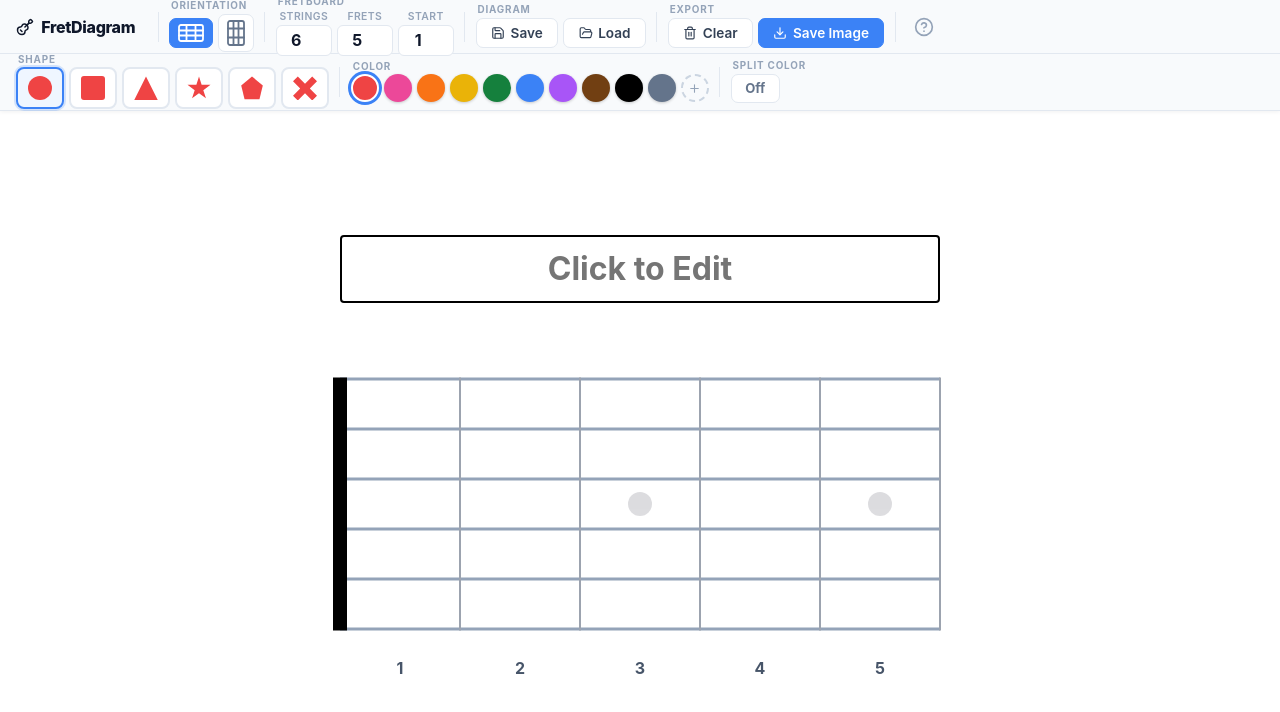
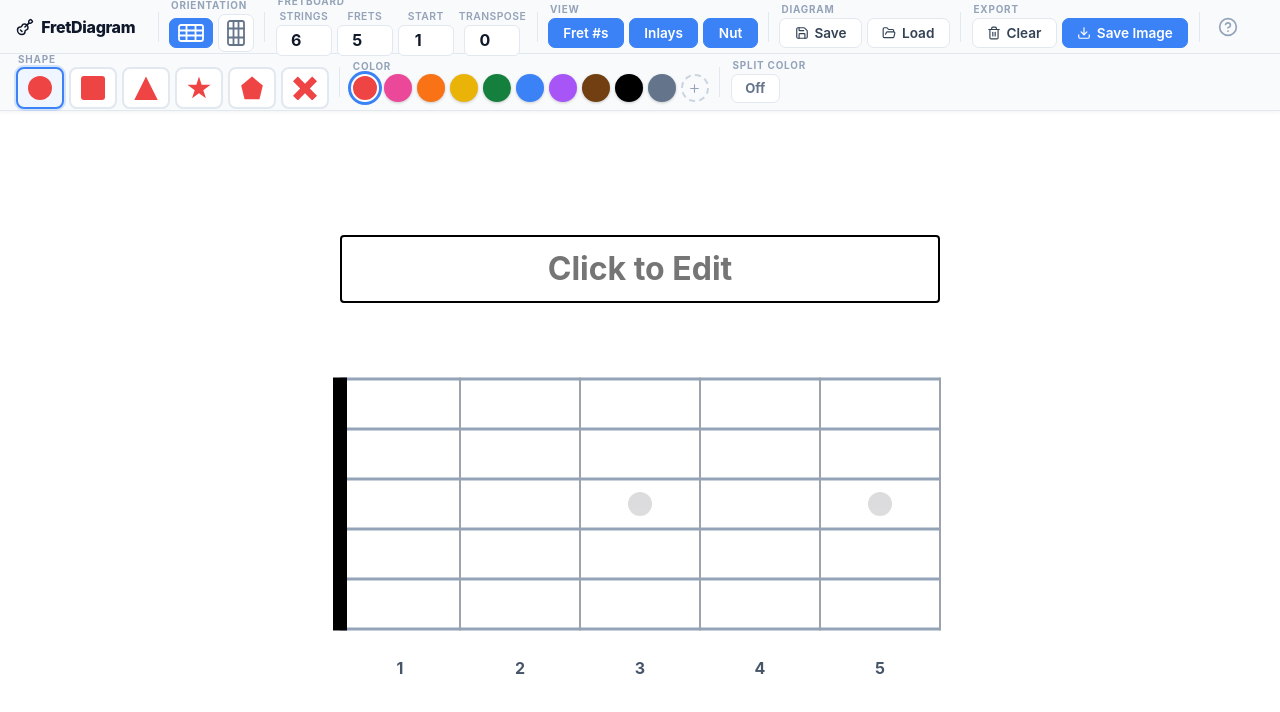
Before and after one commit to hankyukim89/Guitarfretboard, a React (Vite) app: page / in a window 1280 px wide. Shown: the top 712 px of the page. Built offline with nearby package versions, Linux system fonts and the light colour scheme.

Commit message:
feat: add transposition control and toggle controls for fret numbers, inlays, and nut

```diff
--- a/src/App.jsx
+++ b/src/App.jsx
@@ -11,8 +11,13 @@ function App() {
     strings: 6,
     frets: 5,
     startFret: 1,
-    orientation: 'horizontal'
+    orientation: 'horizontal',
+    showFretNumbers: true,
+    showInlays: true,
+    showNut: true,
   });
+
+  const [transpose, setTranspose] = useState(0);
 
   const [chordName, setChordName] = useState('');
 
@@ -86,6 +91,18 @@ function App() {
           : m
       )
     );
+  };
+
+  const handleTransposeChange = (newValue) => {
+    const val = isNaN(newValue) ? 0 : newValue;
+    const delta = val - transpose;
+    setTranspose(val);
+    if (delta !== 0) {
+      setMarks(prevMarks => prevMarks.map(m => ({
+        ...m,
+        fretIndex: m.fretIndex + delta
+      })));
+    }
   };
 
   const handleClear = () => {
@@ -200,6 +217,8 @@ function App() {
         setConfig={setConfig}
         activeTool={activeTool}
         setActiveTool={setActiveTool}
+        transpose={transpose}
+        onTransposeChange={handleTransposeChange}
         onClear={handleClear}
         onDownload={handleDownload}
         onSave={handleSaveDiagram}
--- a/src/components/ControlPanel.jsx
+++ b/src/components/ControlPanel.jsx
@@ -14,6 +14,7 @@ const SHAPES = ['circle', 'square', 'triangle', 'star', 'pentagon', 'cross'];
 const ControlPanel = ({
     config, setConfig,
     activeTool, setActiveTool,
+    transpose, onTransposeChange,
     onClear, onDownload, onSave,
     onModalToggle,
     isLoadSidebarOpen, setIsLoadSidebarOpen,
@@ -111,6 +112,46 @@ const ControlPanel = ({
                             <span>Start</span>
                             <input type="number" name="startFret" value={config.startFret} onChange={handleChange} min="1" max="24" />
                         </label>
+                        <label className="tb-num">
+                            <span>Transpose</span>
+                            <input
+                                type="number"
+                                value={transpose}
+                                onChange={(e) => onTransposeChange(parseInt(e.target.value, 10))}
+                                min="-24"
+                                max="24"
+                            />
+                        </label>
+                    </div>
+                </div>
+
+                <div className="tb-sep" />
+
+                {/* View toggles */}
+                <div className="tb-group">
+                    <span className="tb-label">View</span>
+                    <div className="tb-row-items">
+                        <button
+                            className={`tb-btn ${config.showFretNumbers ? 'is-active' : ''}`}
+                            onClick={() => setConfig({ ...config, showFretNumbers: !config.showFretNumbers })}
+                            title="Toggle fret numbers"
+                        >
+                            Fret #s
+                        </button>
+                        <button
+                            className={`tb-btn ${config.showInlays ? 'is-active' : ''}`}
+                            onClick={() => setConfig({ ...config, showInlays: !config.showInlays })}
+                            title="Toggle fret inlays"
+                        >
+                            Inlays
+                        </button>
+                        <button
+                            className={`tb-btn ${config.showNut ? 'is-active' : ''}`}
+                            onClick={() => setConfig({ ...config, showNut: !config.showNut })}
+                            title="Toggle nut"
+                        >
+                            Nut
+                        </button>
                     </div>
                 </div>
 
@@ -180,9 +221,9 @@ const ControlPanel = ({
                         {allColors.map((color, i) => (
                             <button
                                 key={i}
-                                className={`tb-color ${activeTool.color === color && !activeTool.color2 ? 'is-active' : ''}`}
+                                className={`tb-color ${activeTool.color === color ? 'is-active' : ''}`}
                                 style={{ backgroundColor: color }}
-                                onClick={() => setActiveTool({ ...activeTool, color, color2: null })}
+                                onClick={() => setActiveTool({ ...activeTool, color })}
                                 title={color}
                             />
                         ))}
@@ -229,8 +270,8 @@ const ControlPanel = ({
                 <CustomColorPicker
                     activeColor={showColorPicker === 'color2' ? (activeTool.color2 || activeTool.color) : activeTool.color}
                     onSelectColor={(color) => {
-                        if (showColorPicker === 'color2') setActiveTool({ ...activeTool, color2: color });
-                        else setActiveTool({ ...activeTool, color });
+                        if (showColorPicker === 'color2') setActiveTool(prev => ({ ...prev, color2: color }));
+                        else setActiveTool(prev => ({ ...prev, color }));
                     }}
                     onClose={() => setShowColorPicker(false)}
                 />
--- a/src/components/Fretboard.jsx
+++ b/src/components/Fretboard.jsx
@@ -242,6 +242,7 @@ const Fretboard = ({
 
                                 {/* Frets (Lines) */}
                                 {Array.from({ length: config.frets + 1 }).map((_, i) => {
+                                    const isNut = i === 0 && config.startFret === 1 && config.showNut !== false;
                                     if (isVertical) {
                                         const lineY = PADDING_X + i * FRET_SPACING;
                                         return (
@@ -251,8 +252,8 @@ const Fretboard = ({
                                                 y1={lineY}
                                                 x2={width - PADDING_Y + 1.5}
                                                 y2={lineY}
-                                                stroke={i === 0 && config.startFret === 1 ? "var(--nut-color)" : "var(--fret-wire)"}
-                                                strokeWidth={(i === 0 && config.startFret === 1) ? 14 : 2}
+                                                stroke={isNut ? "var(--nut-color)" : "var(--fret-wire)"}
+                                                strokeWidth={isNut ? 14 : 2}
                                                 strokeLinecap="butt"
                                             />
                                         );
@@ -264,15 +265,15 @@ const Fretboard = ({
                                             y1={PADDING_Y - 1.5}
                                             x2={PADDING_X + i * FRET_SPACING}
                                             y2={height - PADDING_Y + 1.5}
-                                            stroke={i === 0 && config.startFret === 1 ? "var(--nut-color)" : "var(--fret-wire)"}
-                                            strokeWidth={(i === 0 && config.startFret === 1) ? 14 : 2}
+                                            stroke={isNut ? "var(--nut-color)" : "var(--fret-wire)"}
+                                            strokeWidth={isNut ? 14 : 2}
                                             strokeLinecap="butt"
                                         />
                                     );
                                 })}
 
                                 {/* Inlays (Dots) */}
-                                {Array.from({ length: config.frets }).map((_, i) => {
+                                {config.showInlays !== false && Array.from({ length: config.frets }).map((_, i) => {
                                     const fretNum = config.startFret + i;
                                     if (!INLAYS.includes(fretNum)) return null;
                                     const isDouble = DOUBLE_INLAYS.includes(fretNum);
@@ -309,7 +310,7 @@ const Fretboard = ({
                                 })}
 
                                 {/* Fret Numbers */}
-                                {Array.from({ length: config.frets }).map((_, i) => {
+                                {config.showFretNumbers !== false && Array.from({ length: config.frets }).map((_, i) => {
                                     if (isVertical) {
                                         return (
                                             <text
@@ -436,6 +437,7 @@ const Fretboard = ({
                                             autoFocus
                                             className="mark-text-input"
                                             defaultValue={editingMark.initialText}
+                                            onFocus={(e) => e.target.select()}
                                             onBlur={(e) => {
                                                 onUpdateMarkText(editingMark.stringIndex, editingMark.fretIndex, e.target.value);
                                                 setEditingMark(null);
```
